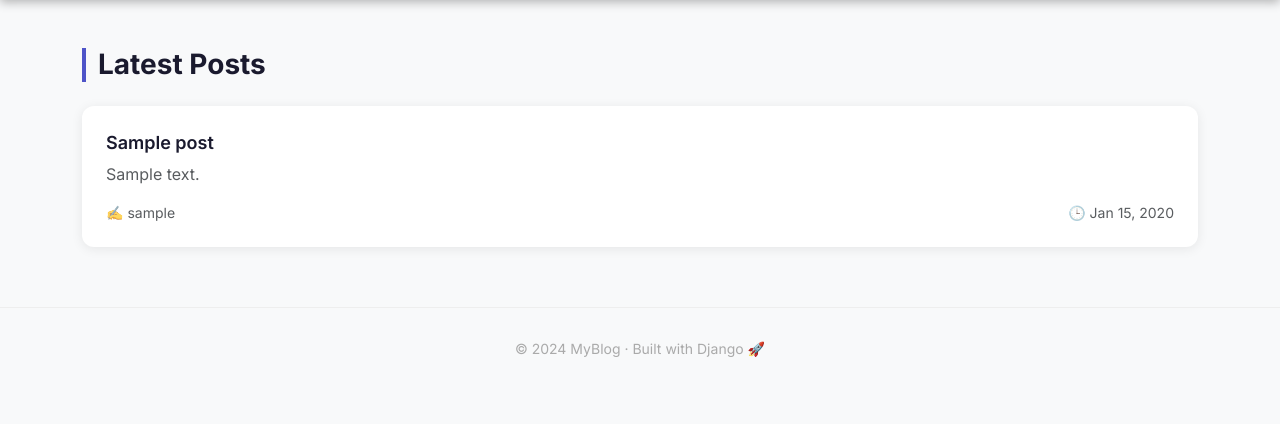
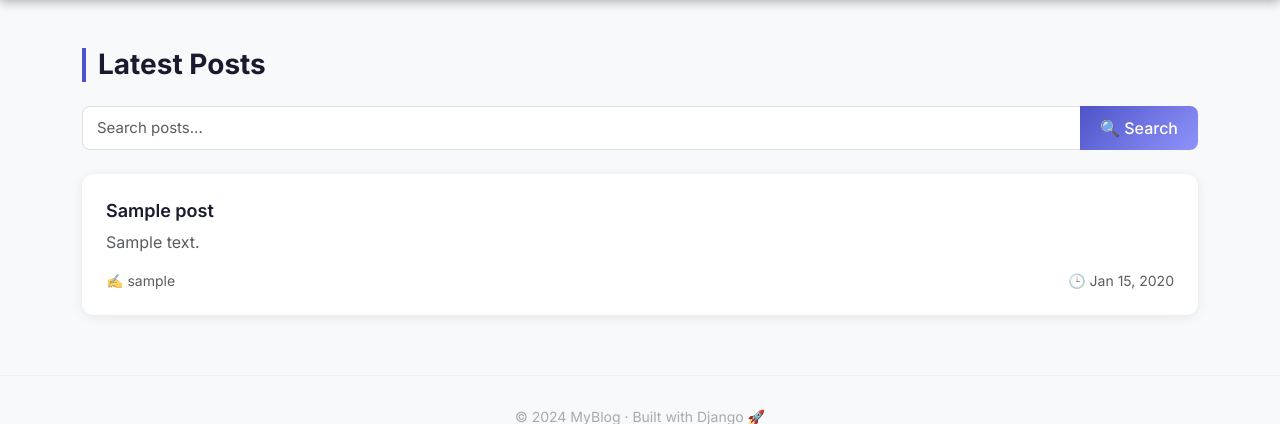
Before and after one commit to mashhoodOyy/myblog, a Django app: page / in a window 1280 px wide. Shown: the part 71-495 px from the top of the page. Run offline with Django 5.2, Linux system fonts and the light colour scheme; tables that the repository leaves empty hold one stand-in row (values such as "Sample post").

Commit message:
Add pagination and search

```diff
--- a/blog/templates/blog/post_list.html
+++ b/blog/templates/blog/post_list.html
@@ -4,6 +4,30 @@
 
 {% block content %}
     <h2 class="page-heading">Latest Posts</h2>
+
+    <!-- Search Bar -->
+    <form method="GET" class="mb-4">
+        <div class="input-group">
+            <input
+                type="text"
+                name="q"
+                class="form-control"
+                placeholder="Search posts..."
+                value="{{ query }}"
+            >
+            <button class="btn btn-primary" type="submit">🔍 Search</button>
+            {% if query %}
+                <a href="{% url 'post_list' %}" class="btn btn-secondary">✕ Clear</a>
+            {% endif %}
+        </div>
+    </form>
+
+    <!-- Search Results Info -->
+    {% if query %}
+        <p class="text-muted mb-3">
+            Search results for "<strong>{{ query }}</strong>"
+        </p>
+    {% endif %}
 
     {% for post in posts %}
         <div class="card mb-4">
@@ -22,9 +46,39 @@
         </div>
     {% empty %}
         <div class="text-center py-5 text-muted">
-            <h4>No posts yet!</h4>
-            <p>Be the first to write something.</p>
-            <a href="{% url 'post_create' %}" class="btn btn-primary">+ Create First Post</a>
+            {% if query %}
+                <h4>No posts found for "{{ query }}"</h4>
+                <a href="{% url 'post_list' %}" class="btn btn-primary mt-2">Show All Posts</a>
+            {% else %}
+                <h4>No posts yet!</h4>
+                <a href="{% url 'post_create' %}" class="btn btn-primary">+ Create First Post</a>
+            {% endif %}
         </div>
     {% endfor %}
+
+    <!-- Pagination -->
+    {% if posts.has_other_pages %}
+        <nav class="mt-4">
+            <ul class="pagination justify-content-center">
+                {% if posts.has_previous %}
+                    <li class="page-item">
+                        <a class="page-link" href="?q={{ query }}&page={{ posts.previous_page_number }}">← Previous</a>
+                    </li>
+                {% endif %}
+
+                {% for num in posts.paginator.page_range %}
+                    <li class="page-item {% if posts.number == num %}active{% endif %}">
+                        <a class="page-link" href="?q={{ query }}&page={{ num }}">{{ num }}</a>
+                    </li>
+                {% endfor %}
+
+                {% if posts.has_next %}
+                    <li class="page-item">
+                        <a class="page-link" href="?q={{ query }}&page={{ posts.next_page_number }}">Next →</a>
+                    </li>
+                {% endif %}
+            </ul>
+        </nav>
+    {% endif %}
+
 {% endblock %}
--- a/blog/views.py
+++ b/blog/views.py
@@ -1,13 +1,21 @@
 from django.shortcuts import render, get_object_or_404, redirect
 from django.contrib.auth import login, logout, authenticate
 from django.contrib.auth.decorators import login_required
+from django.core.paginator import Paginator
 from django.contrib import messages
 from .models import Post
 from .forms import PostForm, SignupForm
 
 def post_list(request):
-    posts = Post.objects.all()
-    return render(request, 'blog/post_list.html', {'posts': posts})
+    query = request.GET.get('q', '')
+    if query:
+        all_posts = Post.objects.filter(title__icontains=query).order_by('-created_at')
+    else:
+        all_posts = Post.objects.all().order_by('-created_at')
+    paginator = Paginator(all_posts, 3)
+    page_number = request.GET.get('page')
+    posts = paginator.get_page(page_number)
+    return render(request, 'blog/post_list.html', {'posts': posts, 'query': query})
 
 def post_detail(request, pk):
     post = get_object_or_404(Post, pk=pk)
```
